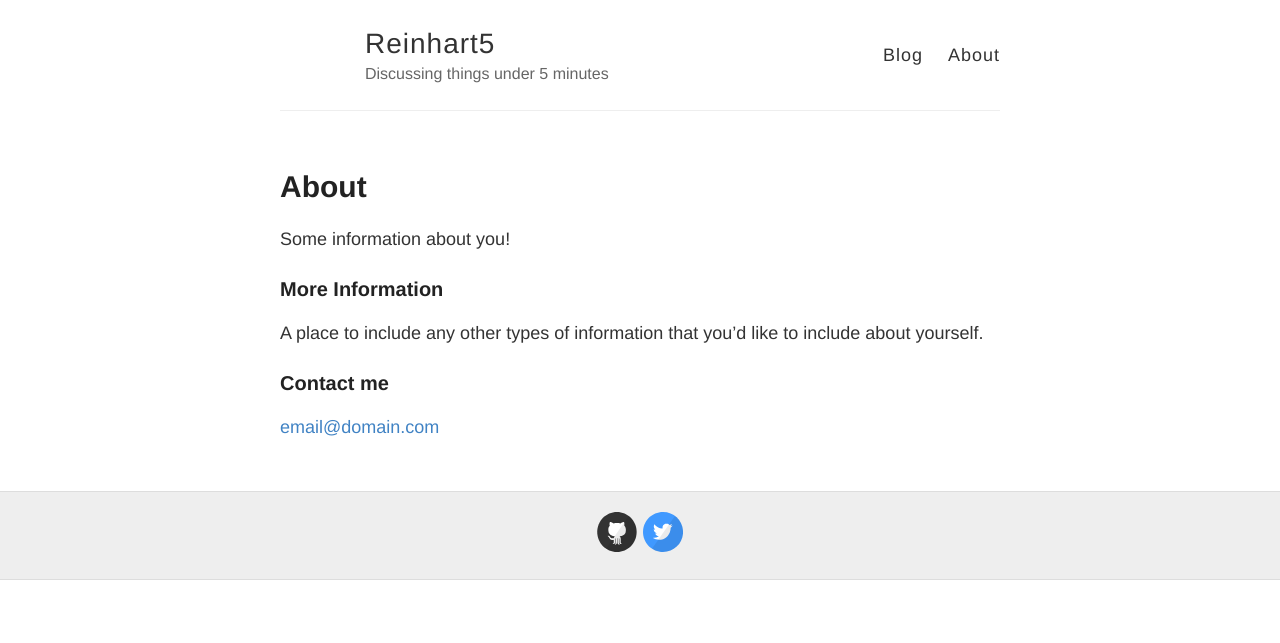
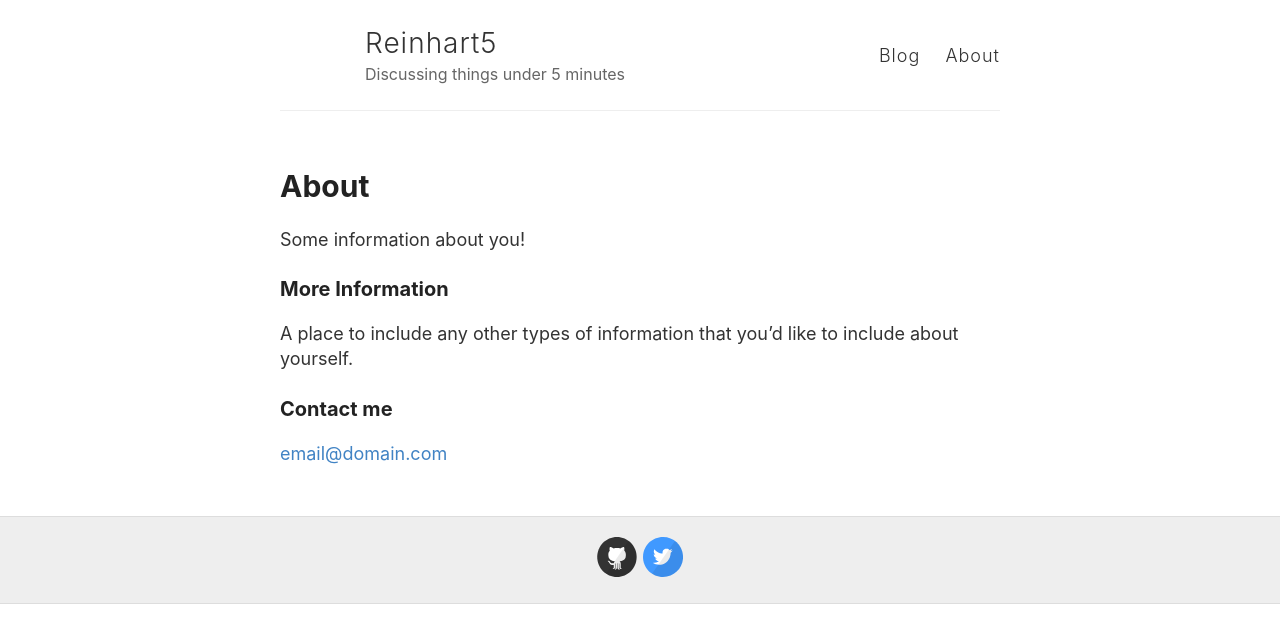
Before and after one commit to reinhart1010/reinhart5, a Jekyll site: the page built from about.md, in a window 1280 px wide. Shown: the top 643 px of the page. Built offline with Jekyll 4.4.1, drawn with Linux system fonts in a browser that asks for light colours; some web fonts are replaced.

Commit message:
Customize font

```diff
--- a/_includes/vidioPlayer.html
+++ b/_includes/vidioPlayer.html
@@ -10,5 +10,4 @@
       frameborder="0"
       allowfullscreen="">
   </iframe>
-  <script src="//cdn0-a.production.vidio.static6.com/assets/javascripts/vidio-embed.js"></script>
 </div>
--- a/_sass/_variables.scss
+++ b/_sass/_variables.scss
@@ -15,9 +15,9 @@ $lightGray: #eee;
 $white: #fff;
 
 // Font stacks
-$helvetica: Helvetica, Arial, sans-serif;
-$helveticaNeue: "Helvetica Neue", Helvetica, Arial, sans-serif;
-$georgia: Georgia, serif;
+$sans: "Inter var", "Inter", "Inter UI", -apple-system, BlinkMacSystemFont, 'Segoe UI', Roboto, 'Helvetica Neue', Helvetica, Arial, sans-serif;
+$serif: Literata, Cambria, "Noto Serif", "Times New Roman", serif;
+$mono: "Fira Code", Menlo, Consolas, Hack, monospace;
 
 // Mobile breakpoints
 @mixin mobile {
--- a/style.scss
+++ b/style.scss
@@ -7,6 +7,8 @@
 
 @import "reset";
 @import "variables";
+@import url('https://rsms.me/inter/inter.css');
+@import url('https://fonts.googleapis.com/css?family=Fira+Code:400,700|Literata:400,400i,700,700i&display=swap');
 // Syntax highlighting @import is at the bottom of this file
 
 /**************/
@@ -19,7 +21,7 @@ html {
 
 body {
 	background: $white;
-  font: 18px/1.4 $helvetica;
+  font: 18px/1.4 $sans;
   color: $darkGray;
 }
 
@@ -31,7 +33,7 @@ body {
 }
 
 h1, h2, h3, h4, h5, h6 {
-  font-family: $helveticaNeue;
+  font-family: $sans;
   color: $darkerGray;
   font-weight: bold;
 
@@ -75,6 +77,10 @@ a {
   &:hover, &:active {
     color: $blue;
   }
+}
+
+pre, code {
+  font-family: $mono
 }
 
 ul, ol {
@@ -194,7 +200,7 @@ img {
   margin: 0;
   color: $darkGray;
   cursor: pointer;
-  font-family: $helveticaNeue;
+  font-family: $sans;
   font-weight: 300;
   font-size: 28px;
   letter-spacing: 1px;
@@ -213,7 +219,7 @@ img {
 nav {
   float: right;
   margin-top: 23px; // @TODO: Vertically middle align
-  font-family: $helveticaNeue;
+  font-family: $sans;
   font-size: 18px;
 
   @include mobile {
```
